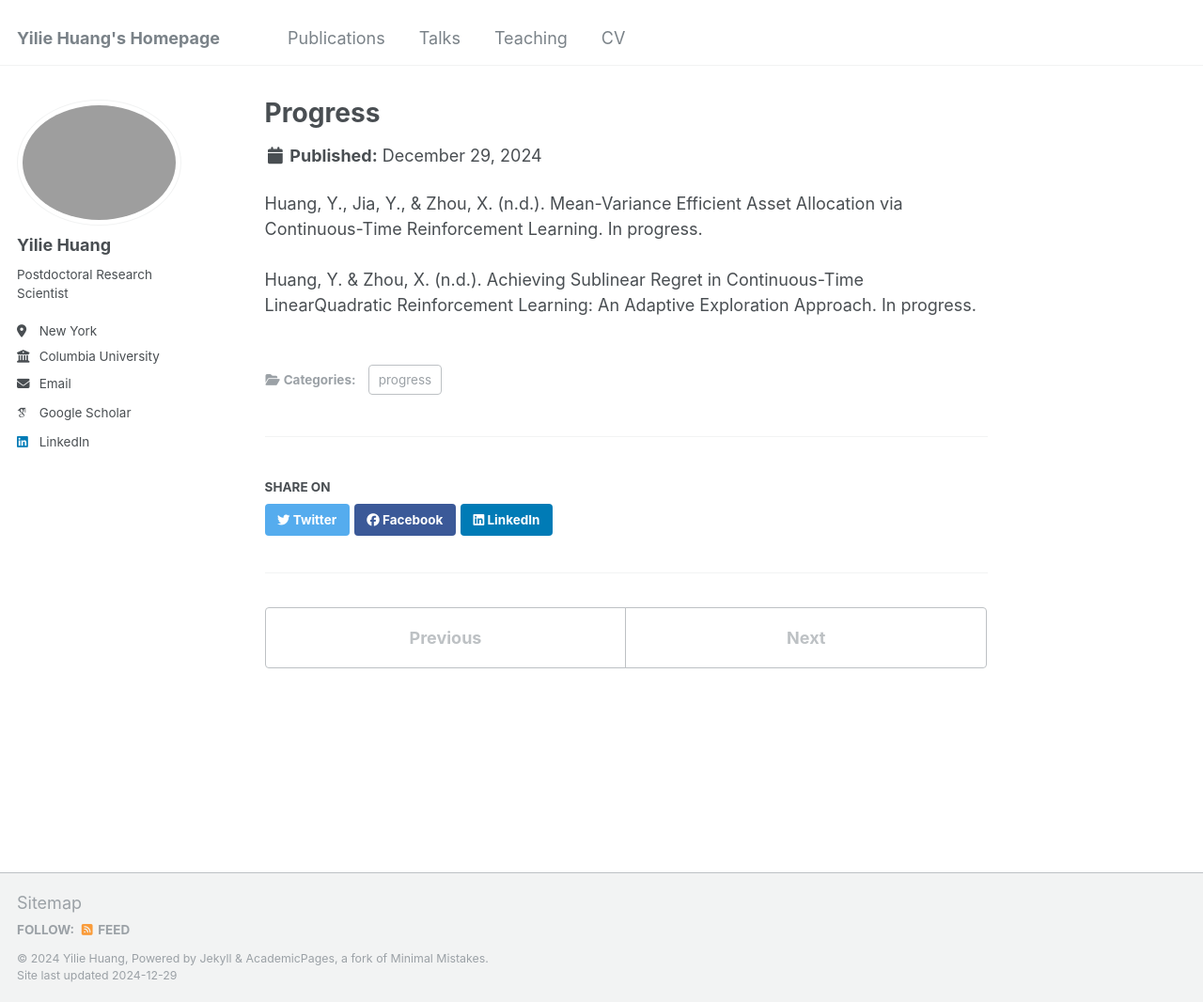
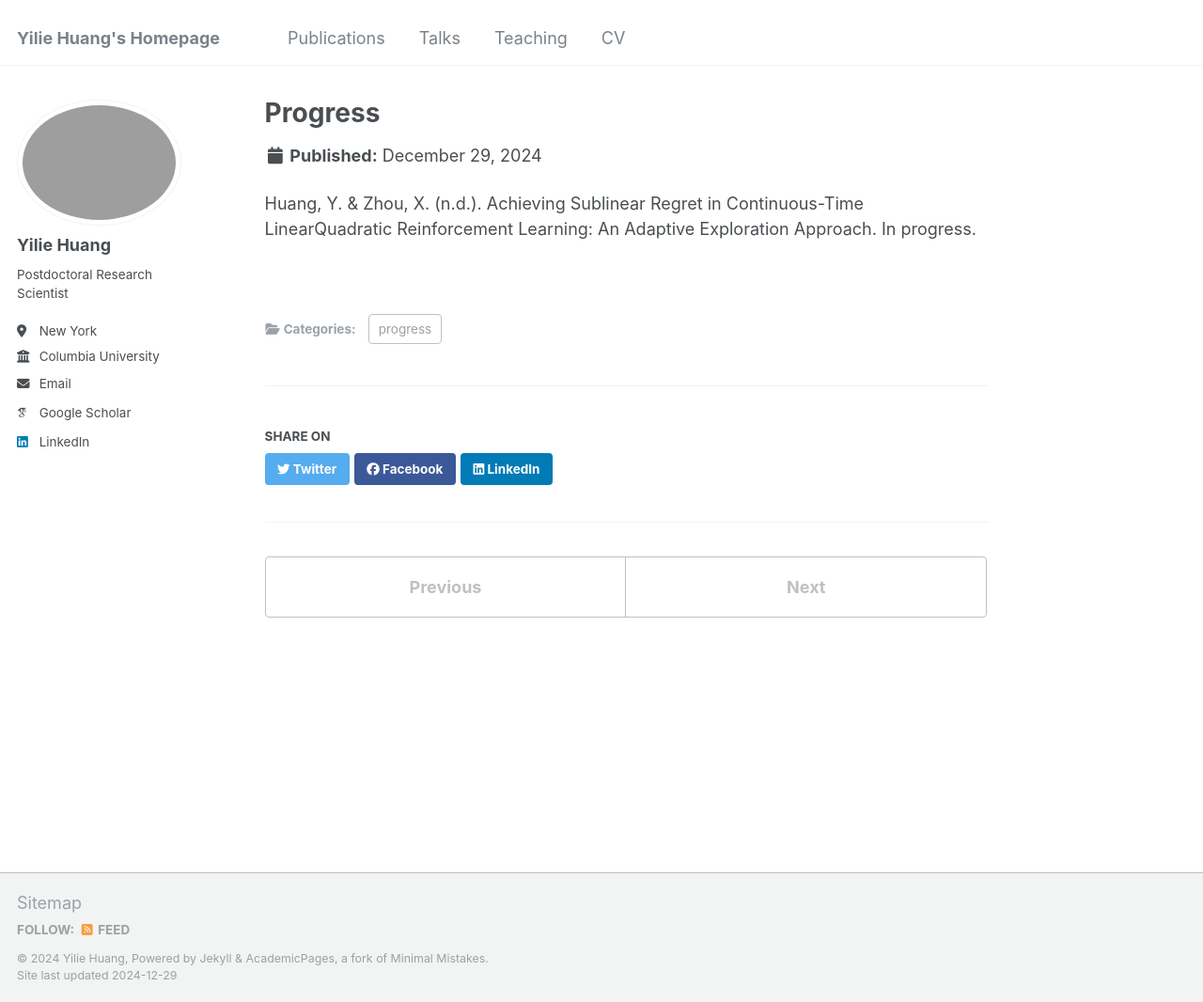
Before and after one commit to yiliehuang/yiliehuang.github.io, a Jekyll site: the page built from _publications/progress.md, in a window 1280 px wide and 1066 px high. Shown: the whole window at 94% size. Built offline with Jekyll 4.4.1, drawn with Linux system fonts in a browser that asks for light colours; some web fonts are replaced.

Commit message:
Update progress.md

```diff
--- a/_publications/progress.md
+++ b/_publications/progress.md
@@ -3,6 +3,6 @@ collection: publications
 category: progress
 permalink: /publication/progress
 ---
-<p>Huang, Y., Jia, Y., & Zhou, X. (n.d.). Mean-Variance Efficient Asset Allocation via Continuous-Time Reinforcement Learning. In progress.<br>
+<p>Huang, Y. & Zhou, X. (n.d.). Achieving Sublinear Regret in Continuous-Time LinearQuadratic Reinforcement Learning: An Adaptive Exploration Approach. In progress.<br>
 <br>
-Huang, Y. & Zhou, X. (n.d.). Achieving Sublinear Regret in Continuous-Time LinearQuadratic Reinforcement Learning: An Adaptive Exploration Approach. In progress.</p>
+</p>
```
